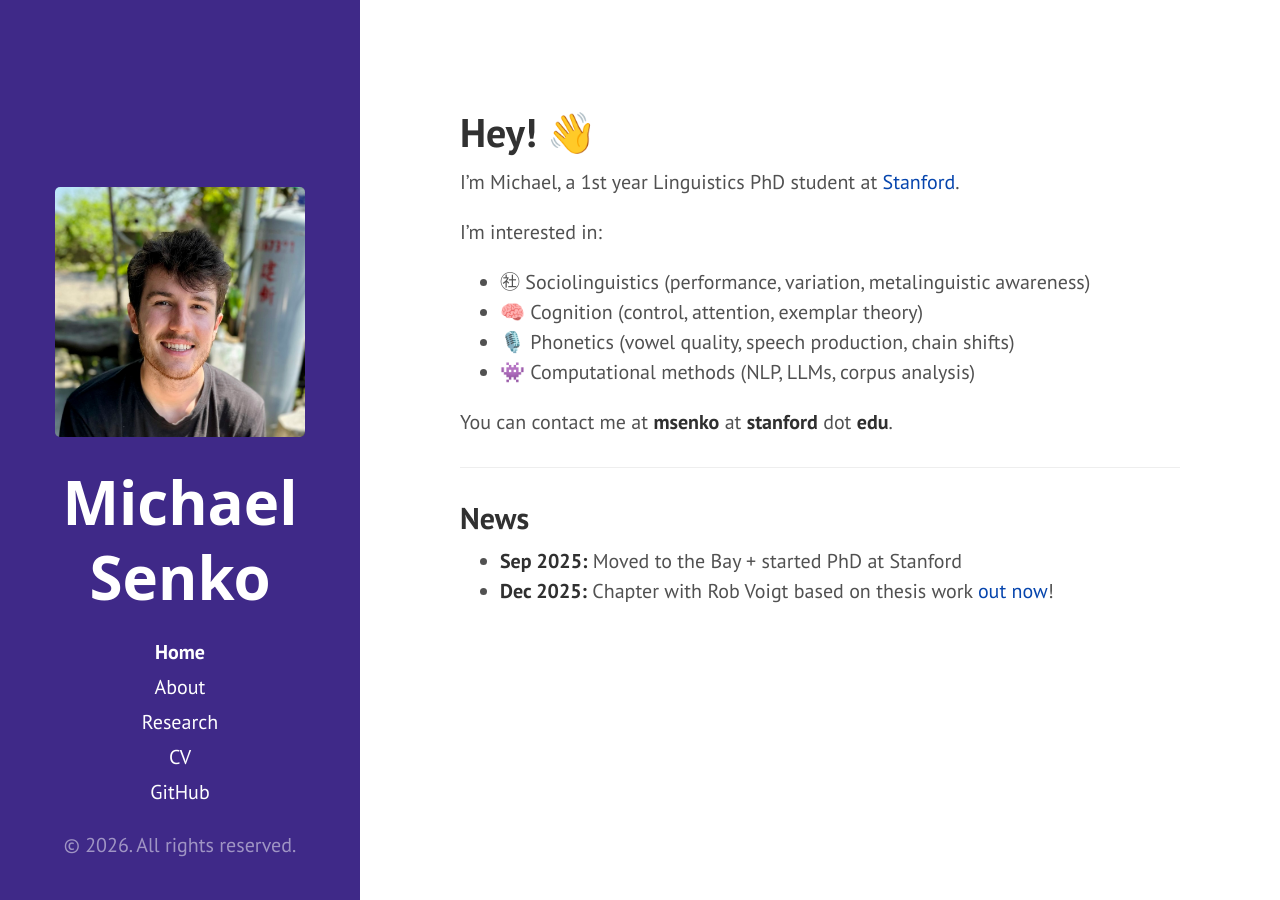
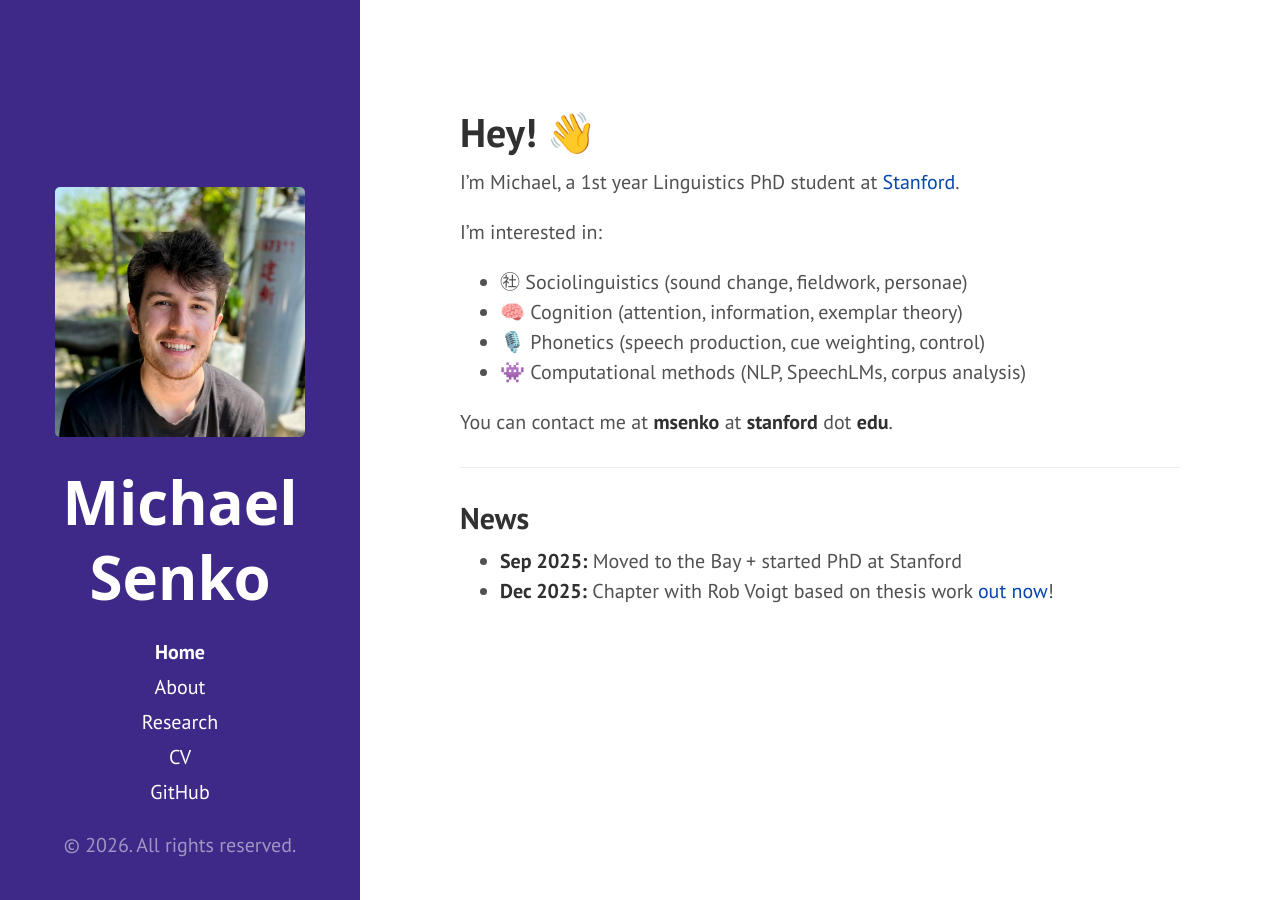
Before and after one commit to msenko1/msenko1.github.io, a Jekyll site: the page built from index.md, in a window 1280 px wide. Built offline with Jekyll 4.4.1, drawn with Linux system fonts in a browser that asks for light colours.

Commit message:
Revise research interests in index.md
Updated research interests in index.md.

```diff
--- a/index.md
+++ b/index.md
@@ -10,10 +10,10 @@ I'm Michael, a 1st year Linguistics PhD student at [Stanford](https://linguistic
 
 I'm interested in:
 
-- ㊓ Sociolinguistics (performance, variation, metalinguistic awareness)
-- 🧠 Cognition (control, attention, exemplar theory)
-- 🎙️ Phonetics (vowel quality, speech production, chain shifts)
-- 👾 Computational methods (NLP, LLMs, corpus analysis)
+- ㊓ Sociolinguistics (sound change, fieldwork, personae)
+- 🧠 Cognition (attention, information, exemplar theory)
+- 🎙️ Phonetics (speech production, cue weighting, control)
+- 👾 Computational methods (NLP, SpeechLMs, corpus analysis)
 
 You can contact me at **msenko** at **stanford** dot **edu**.
 
```
